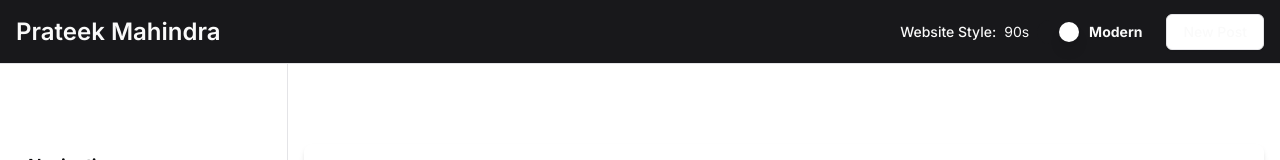
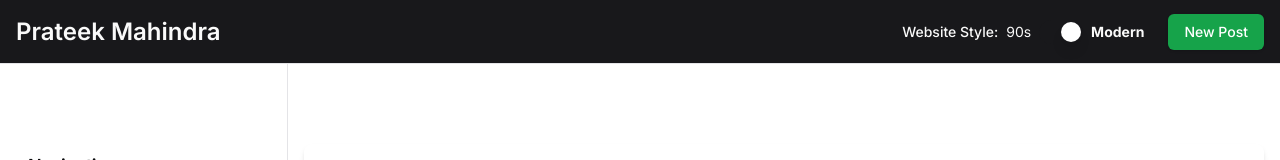
Before and after one commit to Pmahindra93/Portfolio---NExtJs, a Next.js app: page / in a window 1280 px wide. Shown: the top 160 px of the page. Built offline with nearby package versions, Linux system fonts and the light colour scheme; no server answers; the database is empty.

Commit message:
style: update admin button colors in modern theme

```diff
--- a/components/nav-bar.tsx
+++ b/components/nav-bar.tsx
@@ -95,10 +95,14 @@ export function NavBar() {
           </div>
           <Button
             onClick={handleAdminAccess}
-            variant={is90sStyle ? "secondary" : "outline"}
+            variant={is90sStyle ? "secondary" : "default"}
             className={cn(
-              "text-sm",
-              is90sStyle && "border-2 border-[#FFFF00] bg-[#000080] text-[#FFFF00] hover:bg-[#000080]/90"
+              "text-sm font-medium",
+              is90sStyle
+                ? "border-2 border-[#FFFF00] bg-[#000080] text-[#FFFF00] hover:bg-[#000080]/90"
+                : isAdmin
+                  ? "bg-green-600 hover:bg-green-700 text-white"
+                  : "bg-blue-600 hover:bg-blue-700 text-white"
             )}
           >
             {isLoading ? "Loading..." : isAdmin ? "New Post" : "Admin Sign In"}
```
Also changed, not shown: middleware.ts (+9 -1 lines).
